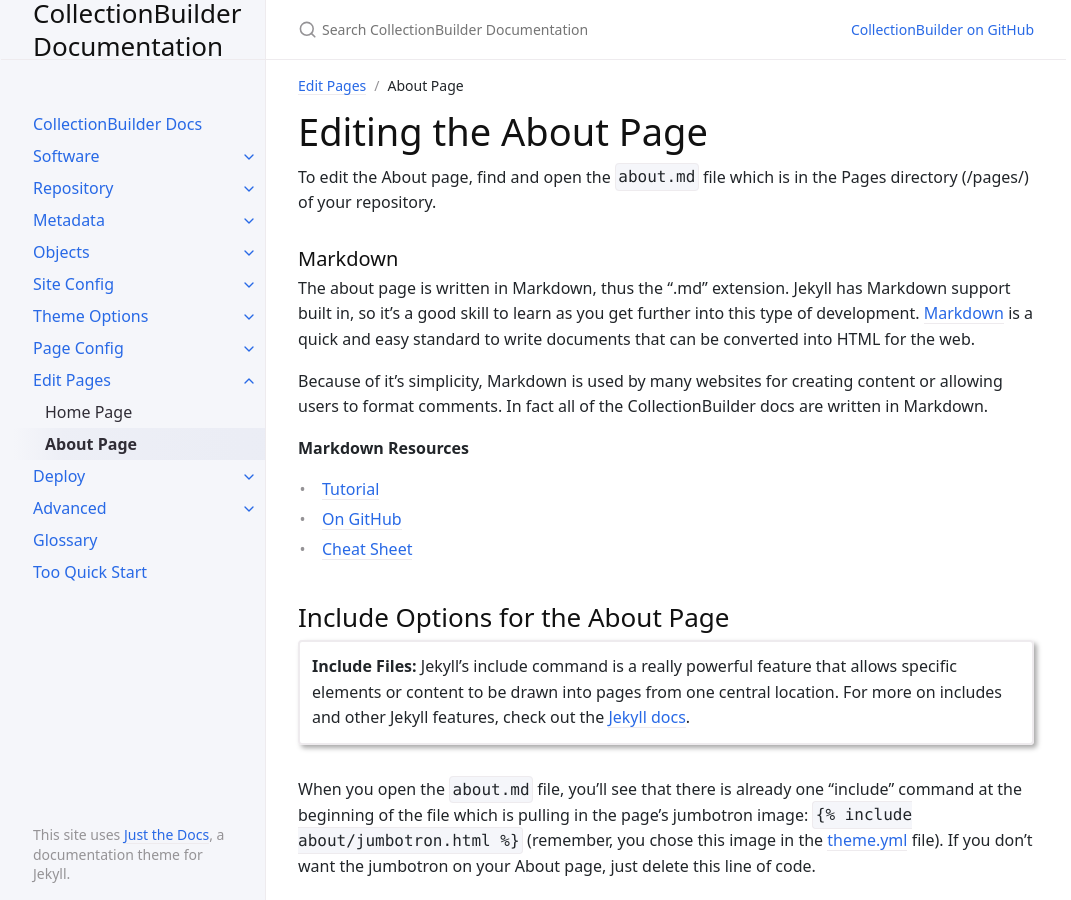
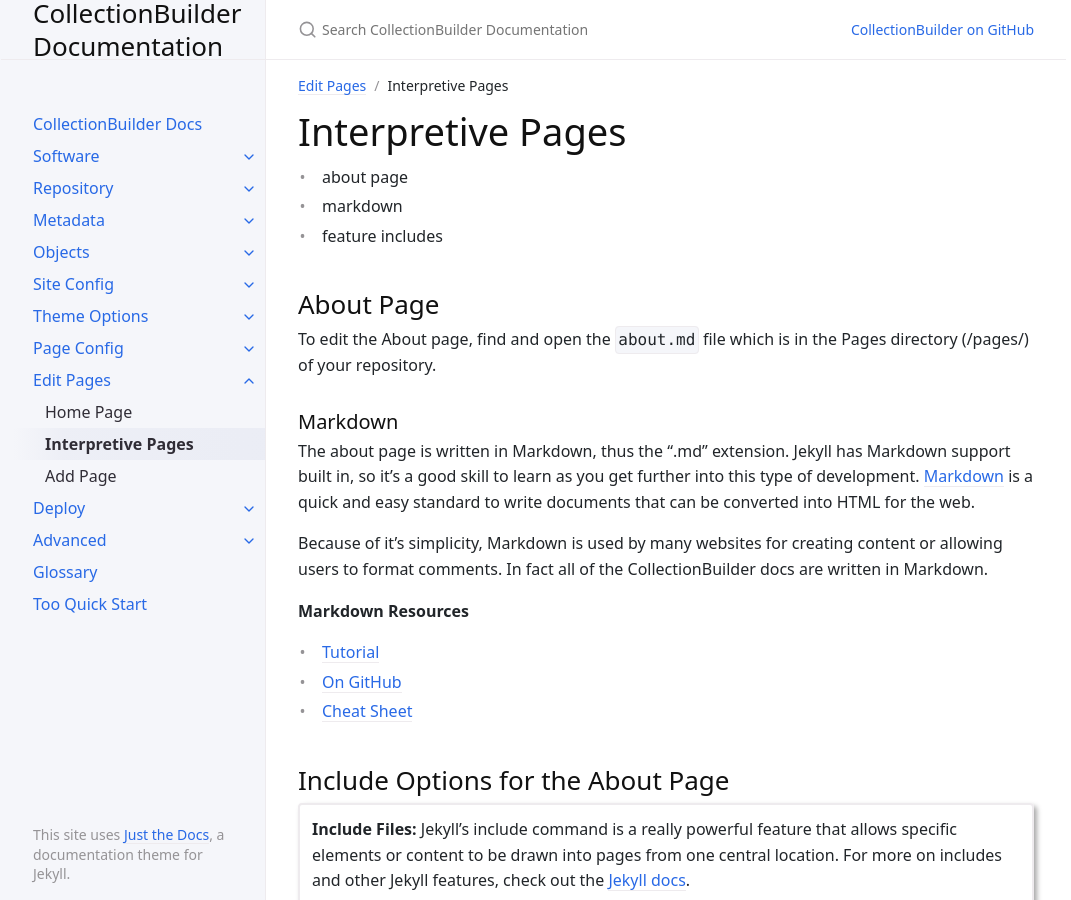
Before and after one commit to CollectionBuilder/cb-docs, a Jekyll site: the page built from docs/pages/about.md, in a window 1280 px wide and 900 px high. Shown: the whole window, without its empty margins (106-1177 px from the left). Built offline with Jekyll 4.4.1, drawn with Linux system fonts in a browser that asks for light colours.

Commit message:
drafting interpretive pages stuff

```diff
--- a/docs/pages/about.md
+++ b/docs/pages/about.md
@@ -1,10 +1,16 @@
 ---
-title: About Page
+title: Interpretive Pages
 parent: Edit Pages
 nav_order: 2
 ---
 
-# Editing the About Page
+# Interpretive Pages
+
+- about page
+- markdown
+- feature includes
+
+## About Page
 
 To edit the About page, find and open the `about.md` file which is in the Pages directory (/pages/) of your repository.
 
```
Also changed, not shown: docs/pages/add_page.md (added, +20 -0 lines).
